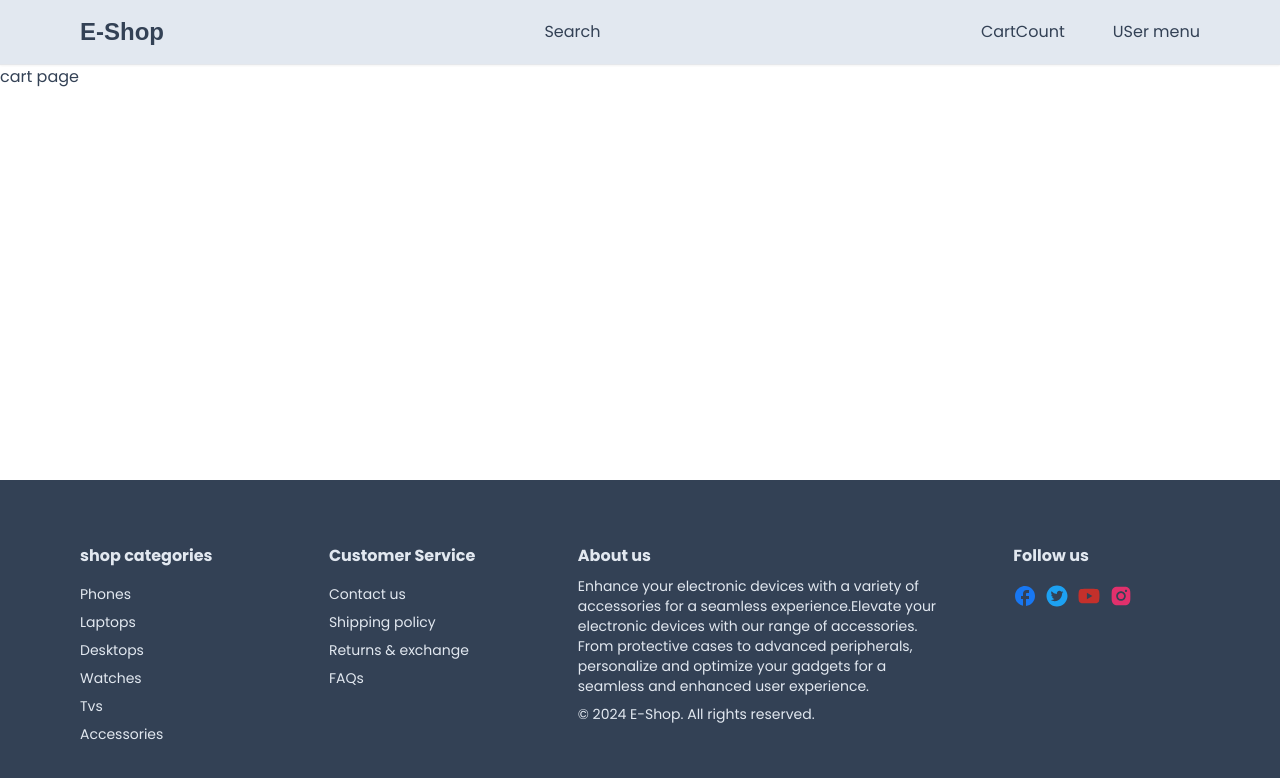
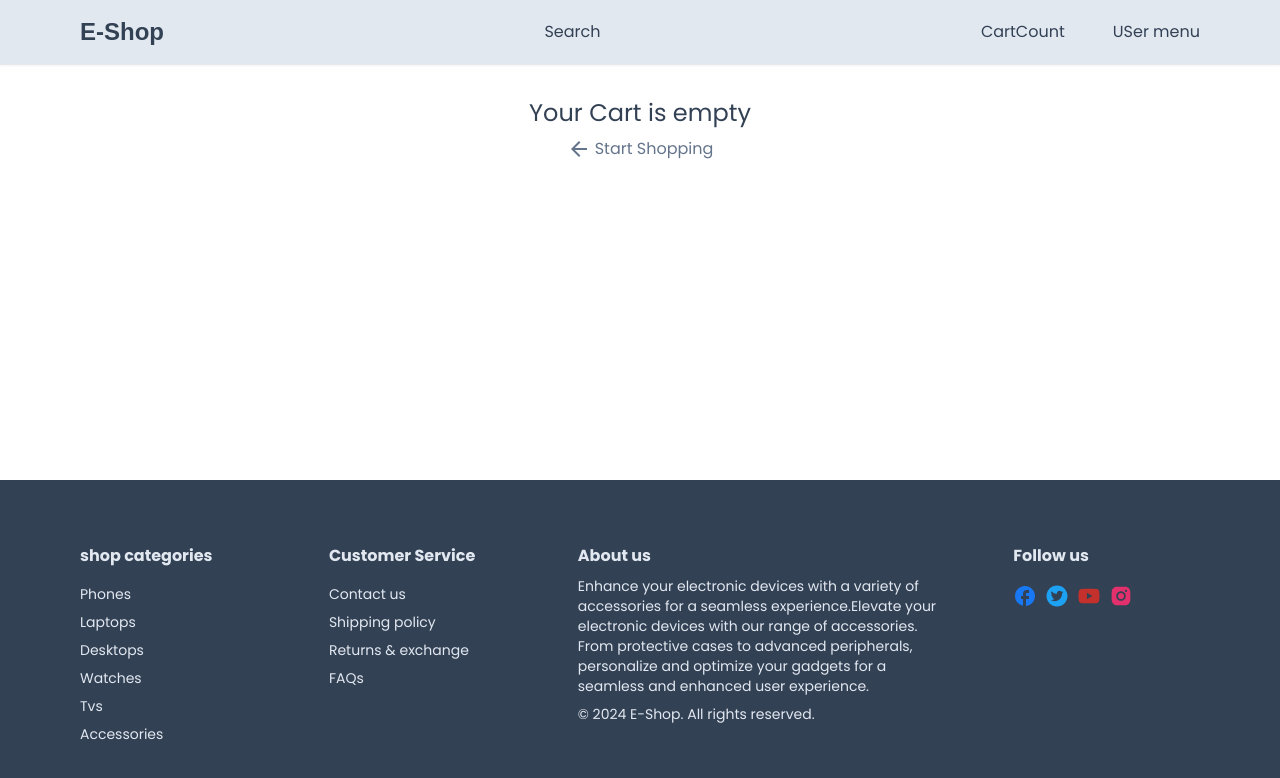
Before and after one commit to MostakemHossain/e-shop, a Next.js app: page /cart in a window 1280 px wide. Shown: the top 778 px of the page. Built offline with nearby package versions, Linux system fonts and the light colour scheme; a web font is replaced by a local one.

Commit message:
toast added and cart section design

```diff
--- /dev/null
+++ b/app/cart/CartClient.tsx
@@ -0,0 +1,54 @@
+"use client"
+
+import { useCart } from "@/hooks/useCart";
+import Link from "next/link";
+import { MdArrowBack } from "react-icons/md";
+import Heading from "../components/Heading";
+
+const CartClient = () => {
+    const {cartProducts} = useCart();
+
+    if(!cartProducts || cartProducts.length===0){
+        return (
+            <div className="flex flex-col items-center">
+                <div className="text-2xl">Your Cart is empty</div>
+                <div>
+                    <Link href='/' className="text-slate-500 flex items-center gap-1 mt-2">
+                        <MdArrowBack size={24}/>
+                        <span>Start Shopping</span>
+
+                    </Link>
+                </div>
+            </div>
+        )
+    }
+    return (
+        <div>
+             <Heading title="Shopping Cart" center/>
+             <div className="grid grid-cols-5 text-xs gap-4 pb-2 items-center mt-8 font-semibold">
+                <div className="col-span-2 justify-self-start">
+                    PRODUCT
+                </div>
+                <div className="justify-self-center">
+                    PRICE
+                </div>
+                <div className="justify-self-center">
+                    QUANTITY
+                </div>
+                <div className="justify-self-end">
+                    TOTAL
+                </div>
+             </div>
+             <div>
+                {
+                    cartProducts && cartProducts.map((item)=>{
+                        return <div key={item.id}>{item.name}</div>
+                    })
+                }
+             </div>
+
+        </div>
+     );
+}
+
+export default CartClient;
--- a/app/cart/page.tsx
+++ b/app/cart/page.tsx
@@ -1,7 +1,15 @@
+import Container from "../components/Container";
+import CartClient from "./CartClient";
+
 const Cart = () => {
     return (
-        <div>
-            cart page
+        <div className="pt-8">
+            <Container>
+                <CartClient>
+
+                </CartClient>
+            </Container>
+
         </div>
      );
 }
--- a/app/layout.tsx
+++ b/app/layout.tsx
@@ -4,6 +4,7 @@
 import NavBar from './components/nav/NavBar'
 import './globals.css'
 import CartProvider from '@/providers/CartProvider'
+import { Toaster } from 'react-hot-toast'
 
 const poppins = Poppins({ subsets: ['latin'],weight:['400','700'] })
 
@@ -20,6 +21,14 @@
   return (
     <html lang="en">
       <body className={`${poppins.className} text-slate-700`}>
+        <Toaster toastOptions={
+          {
+            style:{
+              background:'rgb(51 65 85)',
+              color:'#fff'
+            }
+          }
+        }/>
        <CartProvider>
        <div className='flex flex-col min-h-screen'>
        <NavBar/>
--- a/hooks/useCart.tsx
+++ b/hooks/useCart.tsx
@@ -1,5 +1,6 @@
 import { CartProductType } from "@/app/product/[productId]/ProductDetails";
 import { createContext, useCallback, useContext, useEffect, useState } from "react";
+import toast from 'react-hot-toast';
 
 type CartContextType={
     cartTotalQty:number;
@@ -23,7 +24,7 @@
         const cartProducts:CartProductType[] | null=JSON.parse(cartItems);
 
         setCartProducts(cartProducts)
-    })
+    },[])
 
     const handleAddProductToCart= useCallback((product:CartProductType)=>{
         setCartProducts((prev)=>{
@@ -33,6 +34,7 @@
              }else{
                 updatedCart=[product]
              }
+             toast.success('Product added to cart');
              localStorage.setItem('eShopCartItems',JSON.stringify(updatedCart))
 
              return updatedCart;
--- a/package.json
+++ b/package.json
@@ -23,6 +23,7 @@
     "postcss": "8.4.35",
     "react": "18.2.0",
     "react-dom": "18.2.0",
+    "react-hot-toast": "^2.4.1",
     "react-icons": "^5.0.1",
     "tailwindcss": "3.4.1",
     "typescript": "5.3.3"
```
Also changed, not shown: 1 other file (tests, documents, lock files or other folders).
